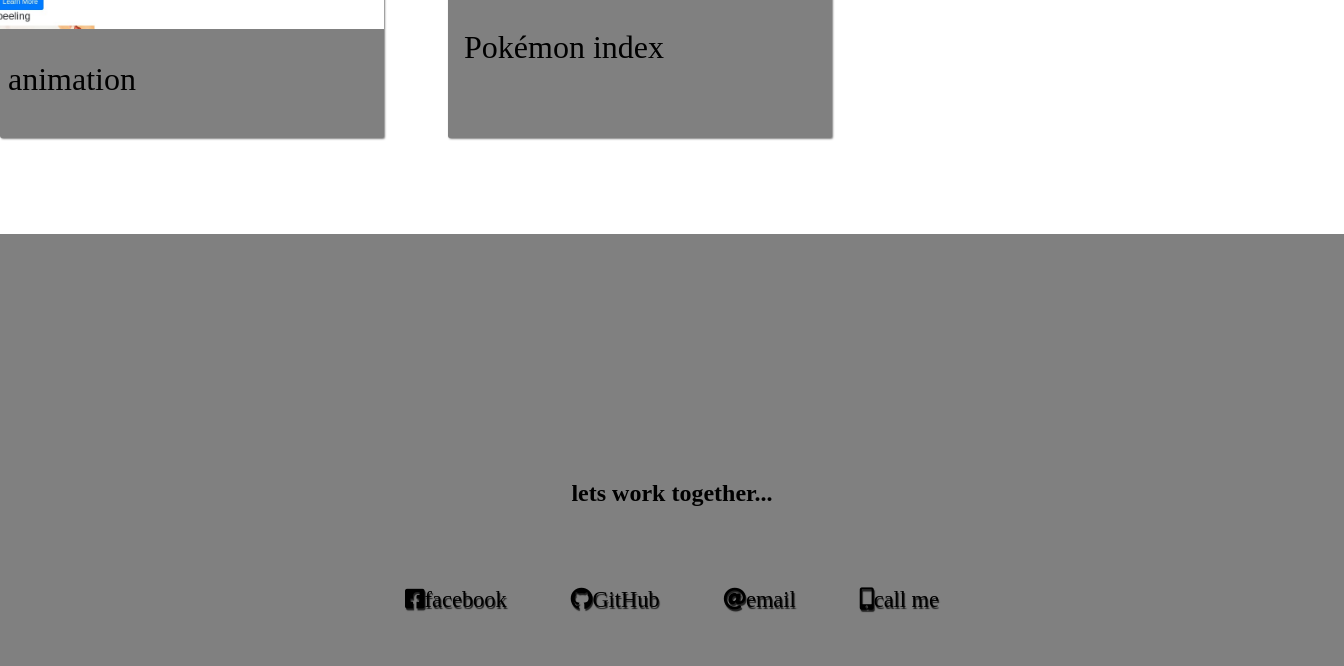
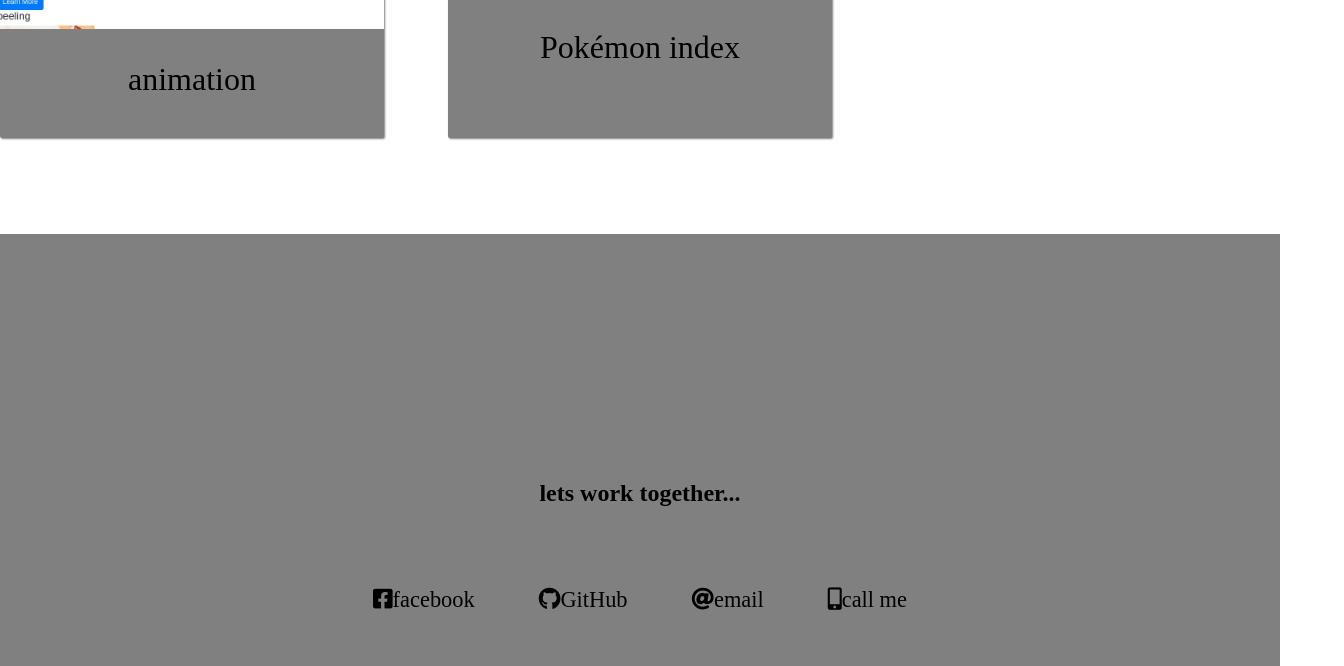
Before and after one commit to clbjm/portfolio, a plain HTML site: page index.html in a window 1280 px wide. Shown: the part 1574-2240 px from the top of the page, 1344 px wide, since content can reach past the window. Drawn offline with Linux system fonts and the light colour scheme.

Commit message:
fixed the style a bit and changed image size

```diff
--- a/css/style.css
+++ b/css/style.css
@@ -53,6 +53,9 @@
     margin: 0 auto;
     margin-bottom: 6rem;
 }
+p {
+  text-align: center;
+}
 @media (max-width: 30.625em) {
     .projects-section {
       padding: 6rem 1rem;
@@ -91,7 +94,7 @@
     justify-content: center;
     align-items: center;
     text-align: center;
-    width: 100%;
+    /* width: 100%; */
     height: 80vh;
     padding: 0 2rem;
     background: gray;
@@ -117,7 +120,7 @@
 
   .contact-details {
     font-size: 1.4rem;
-    text-shadow: 1px 2px 1px #1f1f1f;
+    /* text-shadow: 1px 2px 1px #1f1f1f; */
     transition: transform 0.3s ease-out;
   }
 
```
Also changed, not shown: 1 other file.
